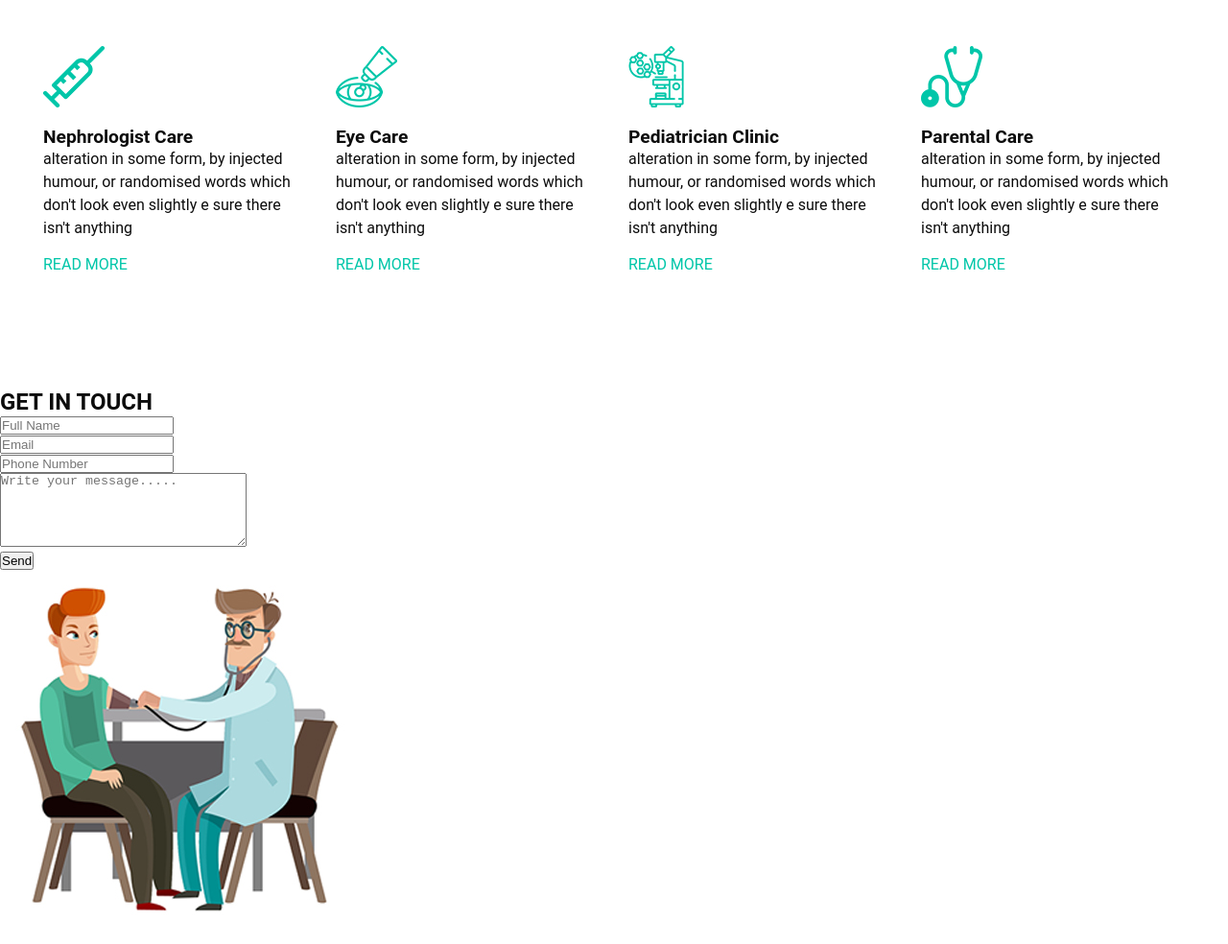
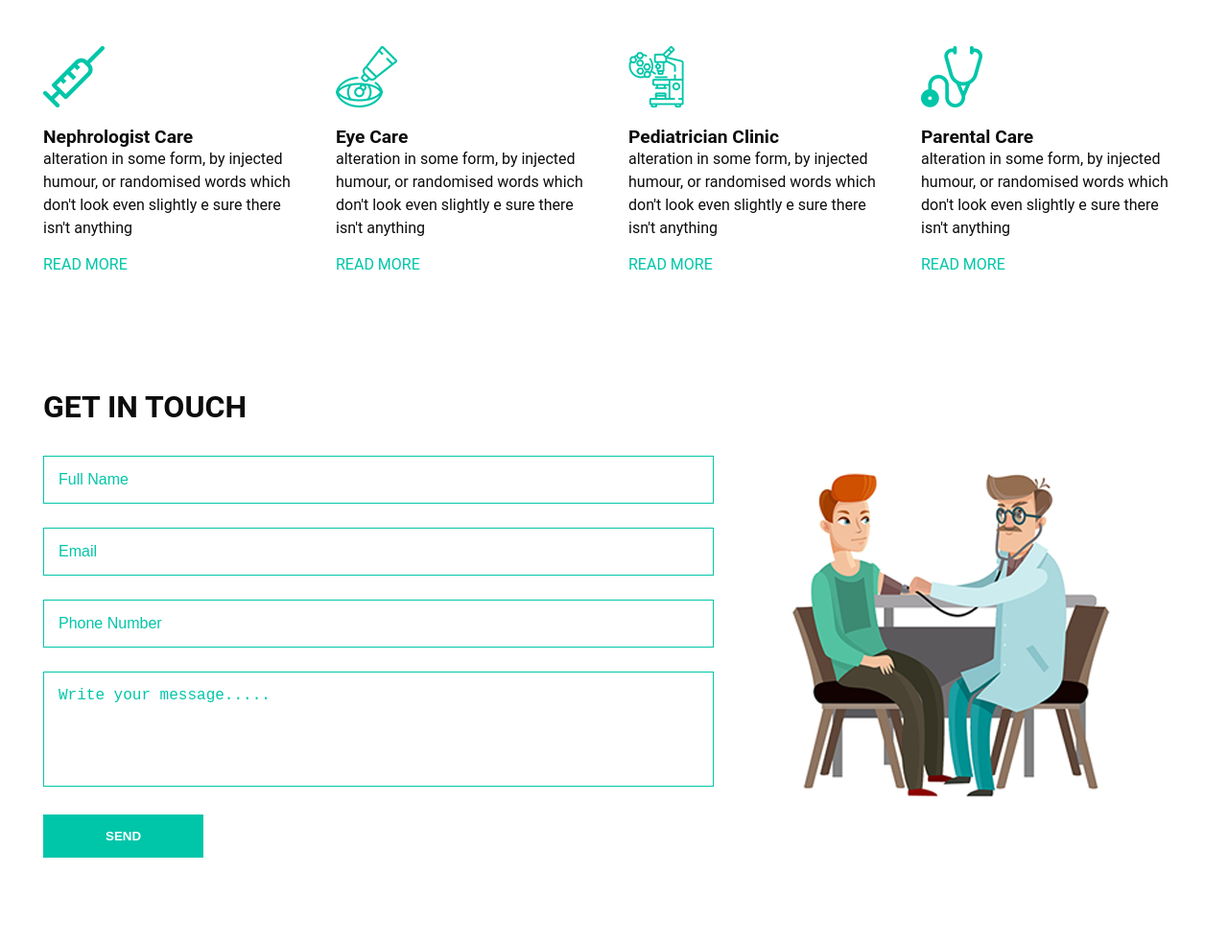
Before and after one commit to ShahadatShijan/wit-project-01, a plain HTML site: page index.html in a window 1280 px wide. Shown: the part 2013-2997 px from the top of the page at 96% size. Drawn offline with Linux system fonts and the light colour scheme.

Commit message:
style: contact section

```diff
--- a/style.scss
+++ b/style.scss
@@ -375,4 +375,92 @@ body {
     }
 }
 
-/* treatment section start*/
+/* treatment section start */
+
+/* contact section start */
+.contact_section {
+    padding-bottom: 90px;
+
+    .container {
+        width: 100%;
+        padding-right: 30px;
+        padding-left: 30px;
+        margin-right: 15px;
+        margin-left: 15px;
+
+        .container_header {
+            margin-bottom: 25px;
+
+            h2 {
+                font-weight: bold;
+                font-size: 2rem;
+                margin-bottom: 2rem;
+            }
+        }
+
+        .row {
+            display: flex;
+            flex-wrap: wrap;
+            margin-right: -15px;
+            margin-left: -15px;
+
+            .form_container {
+                flex: 0 0 58.333333%;
+                max-width: 58.333333%;
+                position: relative;
+                width: 100%;
+                padding-right: 15px;
+                padding-left: 15px;
+                margin-right: 45px;
+
+                input {
+                    width: 100%;
+                    border: 1px solid #00c6a9;
+                    height: 50px;
+                    margin-bottom: 25px;
+                    padding-left: 15px;
+                    background-color: transparent;
+                    outline: none;
+                    color: #101010;
+                }
+
+                textarea {
+                    resize: none;
+                    height: 120px;
+                    width: 100%;
+                    border: 1px solid #00c6a9;
+                    padding: 15px;
+                    margin-bottom: 25px;
+                }
+
+                & input::placeholder,
+                & textarea::placeholder {
+                    color: #00C6A9;
+                    font-size: 1rem;
+                }
+
+                button {
+                    border: none;
+                    text-transform: uppercase;
+                    display: inline-block;
+                    padding: 15px 65px;
+                    background-color: #00c6a9;
+                    color: #ffffff;
+                    border-radius: 0;
+                    font-weight: bold
+                }
+
+                .image_container {
+                    flex: 0 0 41.666667%;
+                    max-width: 41.666667%;
+                    width: 100%;
+                    padding-right: 15px;
+                    padding-left: 15px;
+                }
+            }
+        }
+    }
+
+}
+
+/* contact section end */
```
Also changed, not shown: style.css, 1 other file.
